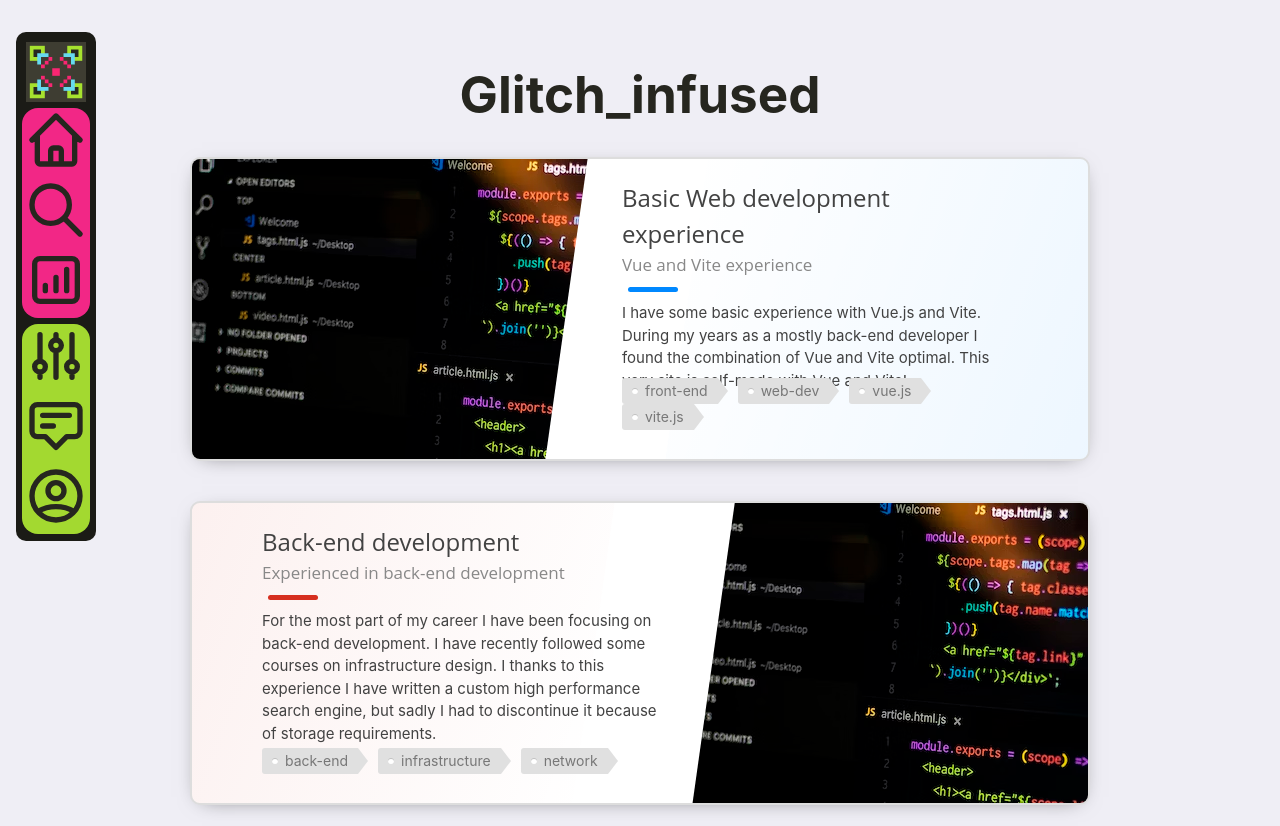
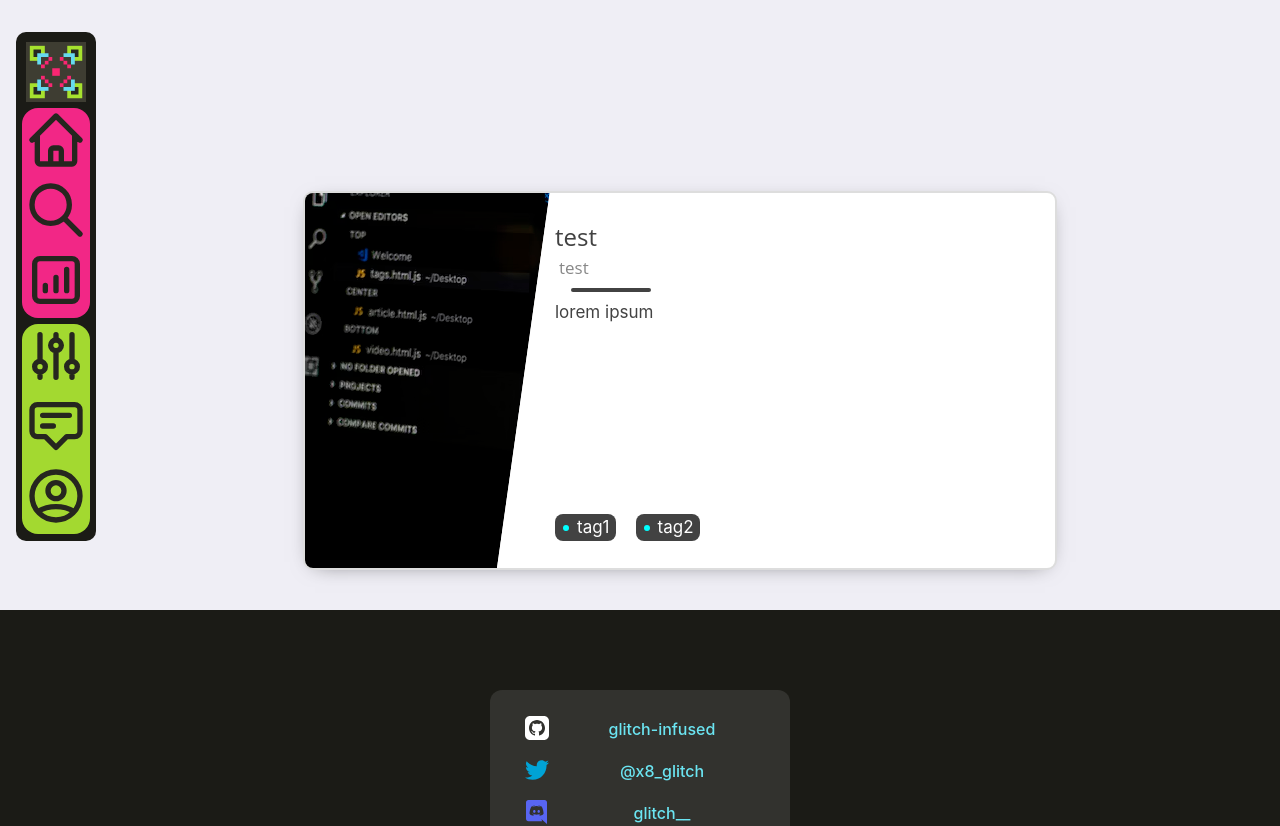
Before and after one commit to glitch-infused/glitch-infused.github.io, a Vue app: page /test in a window 1280 px wide. Before the commit this address led to /. Shown: the top 826 px of the page. Built offline with nearby package versions, Linux system fonts and the light colour scheme.

Commit message:
try to make the card more dynamic. The new dynamic card (DynCard.vue) is only used in /test though

```diff
--- /dev/null
+++ b/src/components/DynCard.vue
@@ -0,0 +1,163 @@
+<script lang="ts">
+
+export default {
+    props: {
+        "title": String,
+        "subtitle": String,
+        "description": String,
+        "color": String,
+        "img": String,
+        "tags": Array
+    }
+}
+
+</script>
+<template>
+    <div :class="`card ` + color">
+        <div class="card-innerbox">
+            <div class="card-image-wrapper">
+                <img class="card-image" :src="img">
+            </div>
+            <div class="card-text-wrapper">
+                <div class="card-title">{{ title }}</div>
+                <div class="card-subtitle">{{ subtitle }}</div>
+                <div class="card-bar"></div>
+                <div class="card-description">{{ description }}</div>
+                <div class="card-tag-wrapper">
+                    <span class="card-tag" v-for="tag in tags">{{tag}}</span>
+                </div>
+            </div>
+        </div>
+    </div>
+</template>
+
+<style scoped>
+
+* {
+    /* settings */
+    --animation-time: 0.66s;
+}
+
+.card {
+    position: relative;
+    width: 75vw;
+    max-width: 750px;
+    aspect-ratio: 2 / 1;
+    margin-bottom: 40px;
+    border-radius: 10px;
+    background-color: #fff;
+    border: 2px solid #ddd;
+    font-size: 18px;
+    color: #424242;
+    text-align: left;
+    overflow: hidden;
+    cursor: pointer;
+    box-shadow: 0 4px 21px -12px rgba(0, 0, 0, .66);
+    transition: box-shadow var(--animation-time) ease, transform var(--animation-time) ease;
+}
+
+.card:hover {
+    box-shadow: 0 34px 32px -33px rgba(0, 0, 0, .18);
+    transform: translate(0px, -12px);
+}
+
+.card-innerbox {
+    position: absolute;
+    top: 0;
+    right: 0;
+    bottom: 0;
+    left: 0;
+}
+
+.card-image-wrapper {
+    width: 25vw;
+    max-width: 250px;
+    aspect-ratio: auto;
+    overflow: hidden;
+}
+.card-image {
+    transition: transform var(--animation-time) ease;
+    position: relative;
+}
+.card:hover .card-image {
+    transform: scale(1.05) rotate(1deg);
+}
+.card-text-wrapper {
+    position: absolute;
+    top: 7%;
+    bottom: 7%;
+    left: calc(min(25vw, 250px));
+    width: calc(100% - 25vw);
+    font-size: 17px;
+}
+.card-text-wrapper::before,
+.card-text-wrapper::after {
+    z-index: 0;
+    content: "";
+    position: absolute;
+    display: block;
+    background: #fff;
+    top: -35px;
+    left: -40px;
+    height: 160%;
+    width: 60px;
+    transform: rotate(8deg);
+}
+.card-text-wrapper * {
+    position: relative;
+    z-index: 1;
+}
+.card-title {
+    font-family: 'Voces', 'Open Sans', arial, sans-serif;
+    font-size: 24px;
+}
+.card-subtitle {
+    margin-left: 4px;
+    font-family: 'Voces', 'Open Sans', arial, sans-serif;
+    color: #888;
+}
+.card-bar {
+    --height: 4px;
+    left: 16px;
+    width: 80px;
+    height: var(--height);
+    margin: 8px 0;
+    border-radius: calc(var(--height) / 2);
+    background-color: #424242;
+    transition: width var(--animation-time) ease, left var(--animation-time) ease;
+}
+
+.card:hover .card-bar {
+    left: 3px;
+    width: 95%;
+}
+
+.card-tag-wrapper {
+    position: absolute;
+    bottom: 0px;
+    width: 100%;
+}
+
+.card-tag {
+    display: inline-block;
+    background-color: #424242;
+    color: #fff;
+    border-radius: 8px;
+    padding: 1px 6px 1px 16px;
+    margin-right: 20px;
+    vertical-align: middle;
+    text-align: center;
+    width: max-content;
+}
+.card-tag::before {
+    content: "";
+    display: inline-block;
+    position: relative;
+    top: -2px;
+    left: -8px;
+    border-radius: 3px;
+    height: 6px;
+    width: 6px;
+    background-color: aqua;
+}
+</style>
--- a/src/components/Test.vue
+++ b/src/components/Test.vue
@@ -1,15 +1,20 @@
-<script lang="ts">
+<script setup lang="ts">
 
-export default {
-
-}
+import DynCard from './DynCard.vue';
+import imageUrl from '../assets/img.avif';
 
 </script>
 
 <template>
-
+    <link rel="preload" :href="imageUrl">
+    <div class="card-holder">
+        <DynCard title="test" subtitle="test" description="lorem ipsum" color="red" :img="imageUrl" :tags="['tag1', 'tag2']"></DynCard>
+    </div>
 </template>
 
 <style scoped>
-
+.card-holder {
+    position: relative;
+    margin-left: 80px;
+}
 </style>
--- a/src/router.ts
+++ b/src/router.ts
@@ -1,6 +1,7 @@
 import { createRouter, createWebHistory, /*RouterView*/ } from 'vue-router'
 import home from './components/Home.vue'
 import stats from './components/Stats.vue'
+import test from './components/Test.vue'
 
 export const routerHistory = createWebHistory();
 export const router = createRouter({
@@ -21,7 +22,7 @@ export const router = createRouter({
         },
         {
             path: "/test",
-            redirect: "/"
+            component: test
         },
         {
             path: "/account",
```
